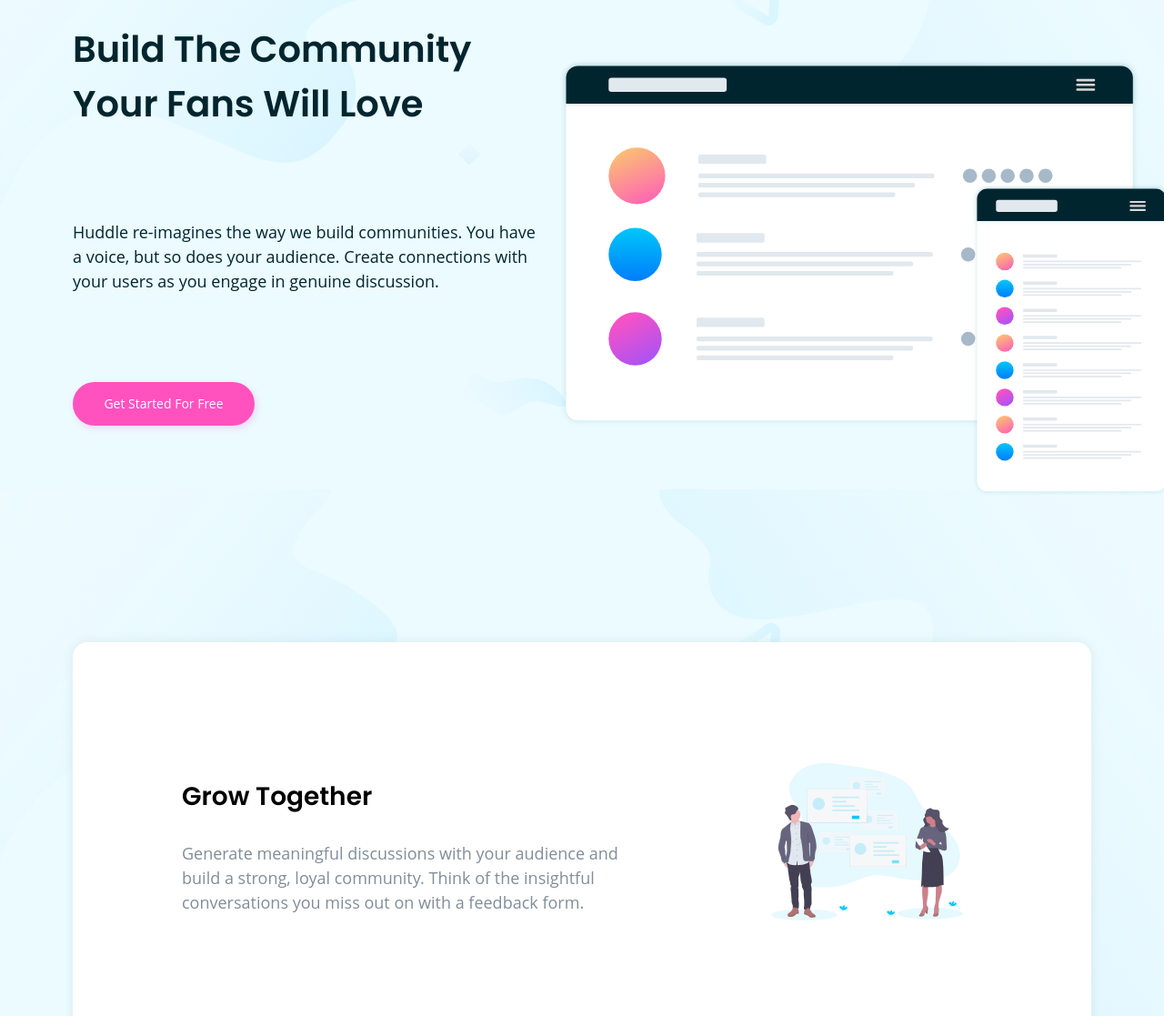
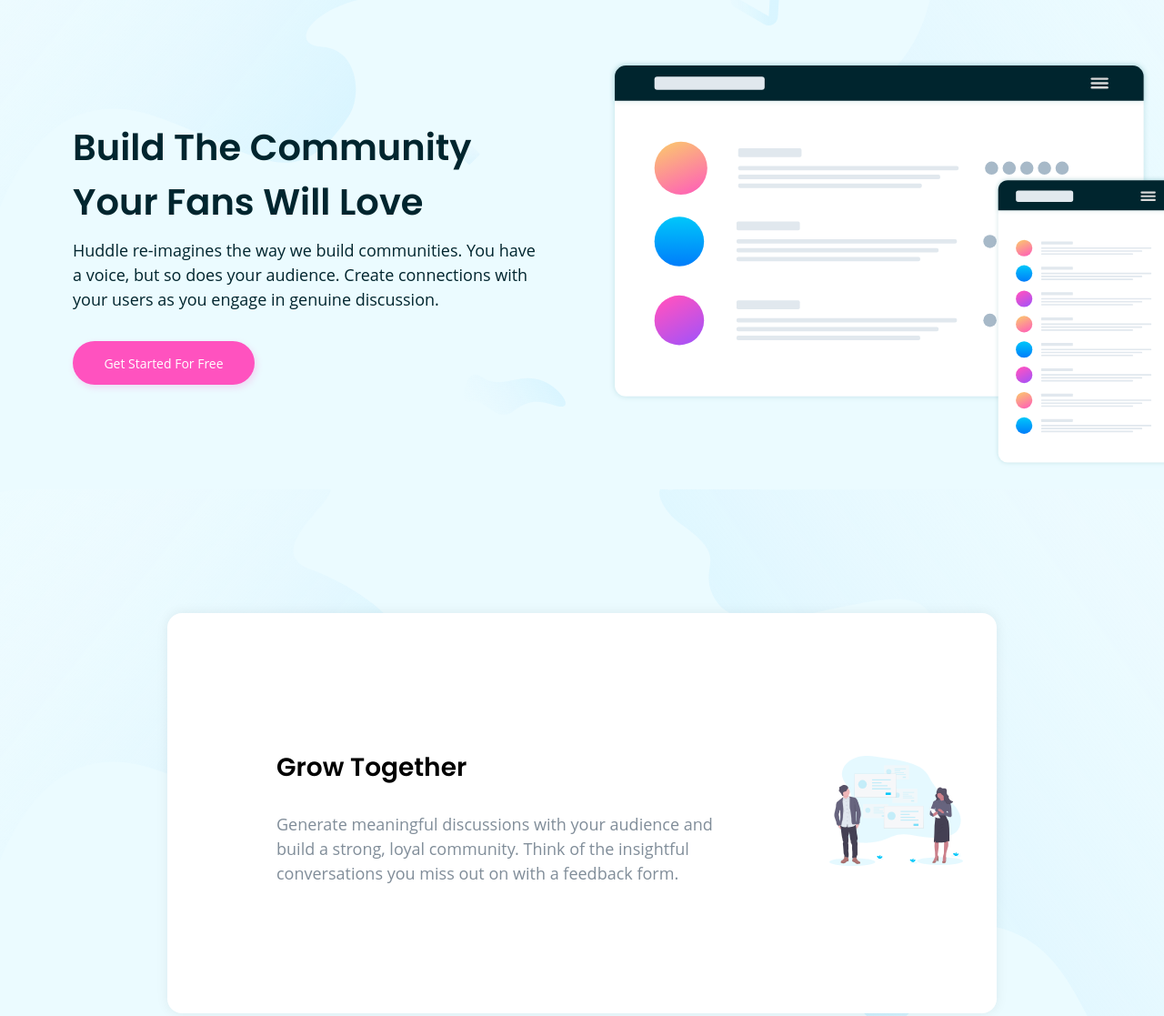
Before and after one commit to liamwoody25/huddle-landing-page.2.3, a plain HTML site: page index.html in a window 1280 px wide. Shown: the part 180-1297 px from the top of the page at 91% size. Drawn offline with Linux system fonts and the light colour scheme.

Commit message:
updating changes

```diff
--- a/index.html
+++ b/index.html
@@ -18,7 +18,7 @@
             <a href="#"><button class="button-2">Try It Free</button></a>
         </nav>
     </header>
-    <section class="hero-container">
+    <section>
         <div class="hero-content">
             <div class="text-body">
                 <h2>Build The Community Your Fans Will Love</h2>
@@ -30,6 +30,7 @@
             </div>
                 <img class="hero-content img" src="/public/assets/images/illustration-mockups.svg" alt="">
         </div>
+
     </section>
     <section class="main-container">
 
--- a/public/css/style.css
+++ b/public/css/style.css
@@ -84,8 +84,6 @@ body{
 .nav-header{
     display: flex;
     justify-content: space-between;
-
-
 }
 
 .logo{
@@ -96,25 +94,18 @@ body{
 
 /********  hero-section  ********/
 
-.hero-container{
- display: flex;
- flex-wrap: wrap;
-}
-
-
-
 .hero-content{
     display: flex;
     margin-top: 75px;
-
 }
 
 .text-body{
-   display: flex;
-   flex-wrap: wrap;
+    flex-wrap: wrap;
+   margin: 54px 0px;
 }
 
 .text-body h2{
+    margin: 87px 54px 32px 0px;
     width: 536px;
     font-family:'Poppins',sans-serif;
     font-size: 2.5rem;
@@ -125,7 +116,7 @@ body{
 }
 
 .text-body p{
-    margin-top: 10px;
+    margin: 0px 0px 32px;
     width: 520px;
     color: var(--VDC-color);
     font-weight: 400;
@@ -133,16 +124,16 @@ body{
 }
 
 .hero-content img{
-    width:50%;
+    width:56%;
     height:auto;
+}
 
-}
 
 /**********  together-section  *********/
 .main-container{
     display: flex;
     flex-wrap: wrap;
-    margin-top: 160px;
+    margin: 160px 104px 104px;
 }
 
 
@@ -154,7 +145,6 @@ body{
     box-shadow: 0px 0px 14px 0px rgba(0, 0, 0, 0.07);
     display: flex;
     align-items: center;
-    gap: 40px;
 }
 .text-content{
 
@@ -177,8 +167,8 @@ body{
 }
 
 .Grow-image{
-    width: 60%;
-    height:auto;
+    width: 80%;
+    height: auto;
 }
 
 
@@ -204,57 +194,9 @@ body{
 
 
 @media screen and (min-width:375px) {
-    .container{
-        max-width: 1440px;
-    }
-
-    .header-container{
-        display: flex;
-
-
-    }
 
     .nav-header{
-
-
+        display: flex;
+        justify-content: space-between;
     }
-
-
-    .hero-container{
-        flex-wrap: wrap;
-        display: flex;
-    }
-
-    .hero-content{
-        display: flex;
-
-    }
-
-    .hero-content img{
-        flex-wrap: wrap;
-        width: 60%;
-    }
-
-
-    .main-container{
-        display: flex;
-        flex-wrap: wrap;
-    }
-
-    .Grow-card{
-        display: flex;
-    }
-
-    .text-body{
-        display: flex;
-        flex-wrap: wrap;
-    }
-    .image{
-        display: flex;
-        width: 60%;
-    }
-
-
-
-
 }
```
